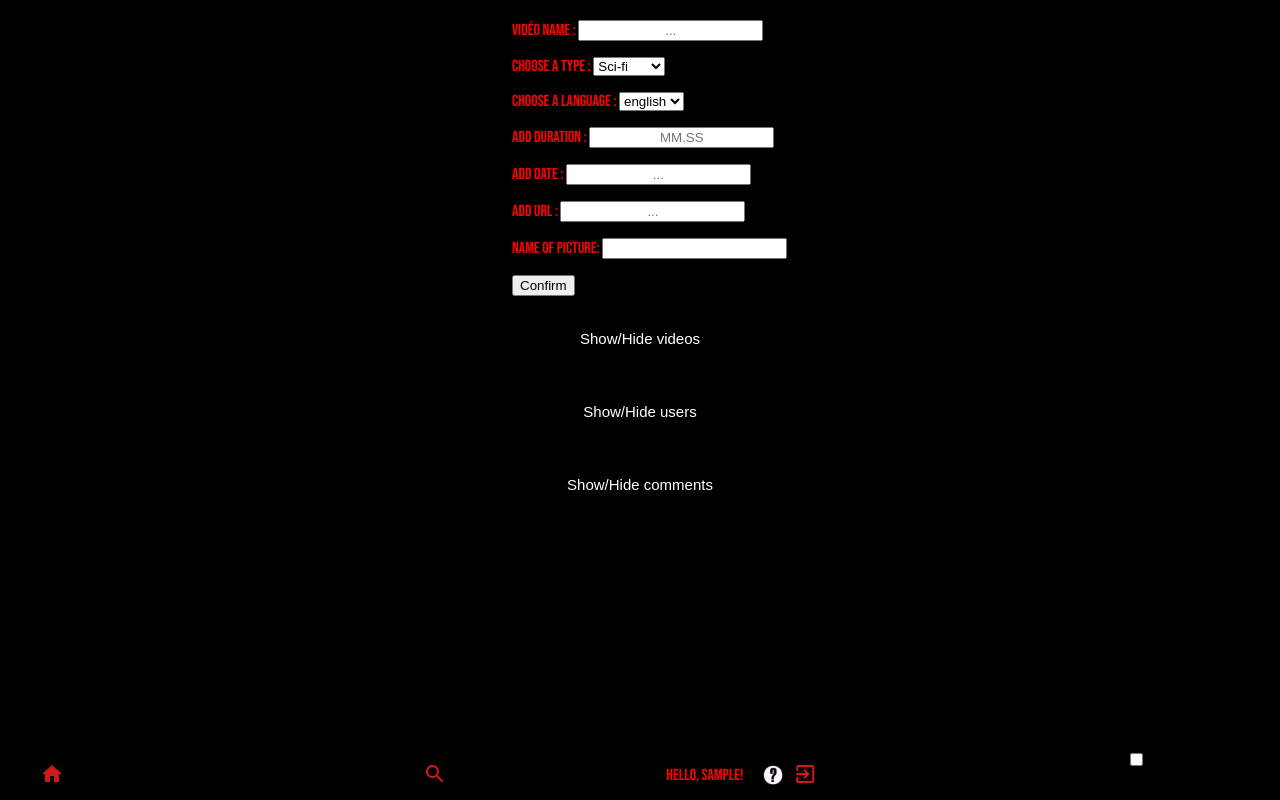
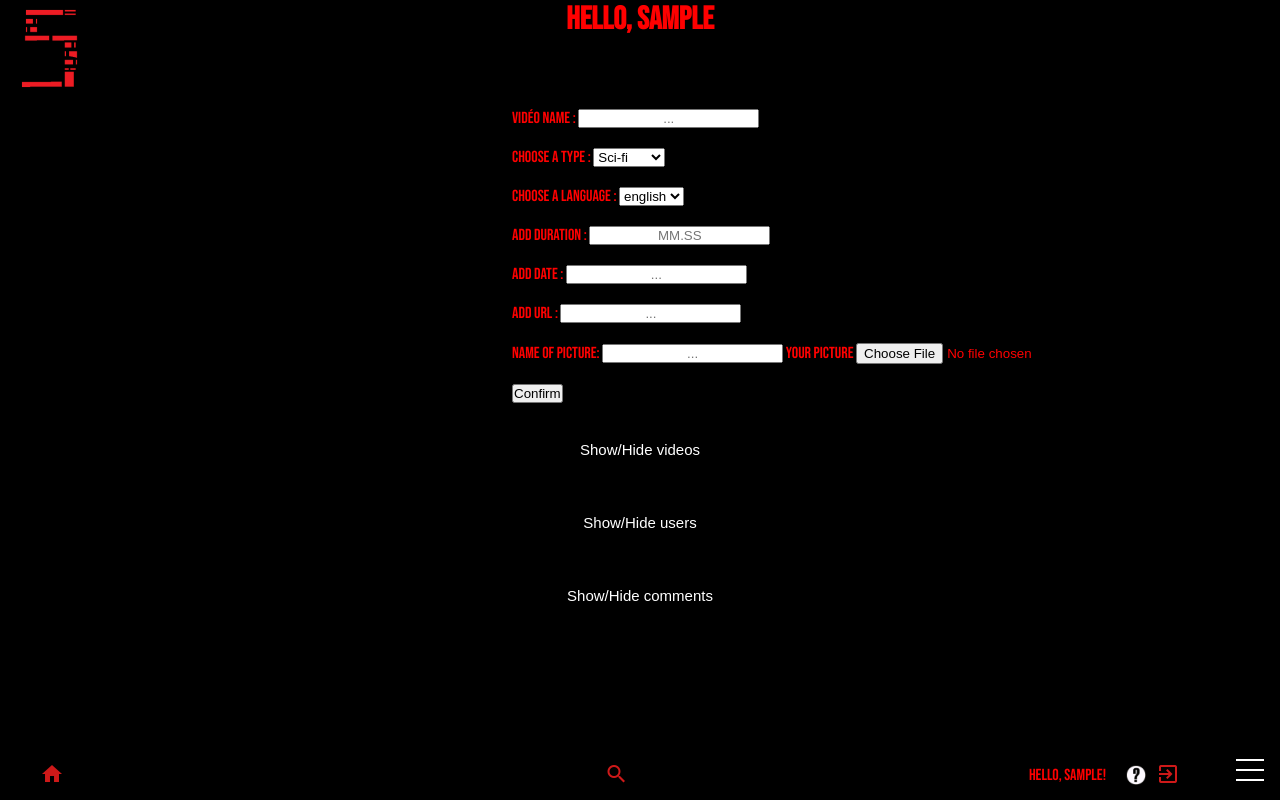
Before and after one commit to AlexJS6/SQRFLIX, a PHP site: page /admin.php in a window 1280 px wide. Run offline with PHP 8.4, Linux system fonts and the light colour scheme; the visitor is signed in with stand-in values (Sample User, id 1); tables that the repository leaves empty or names only in its code hold one stand-in row (values such as "Sample post").

Commit message:
Adding changes to back Office

```diff
--- a/admin.php
+++ b/admin.php
@@ -2,6 +2,7 @@
 session_start();
 if ($_SESSION['user_status'] === "admin") {
 /* ----------------------Get Database(sqrflix)--------------------- */
+
 include("data_base.php");
 ?>
 <!DOCTYPE html>
@@ -10,19 +11,21 @@ include("data_base.php");
     <meta charset="UTF-8">
     <meta name="viewport" content="width=device-width, initial-scale=1.0">
     <link rel="stylesheet" href="assets/css/style.css">
+    <link rel="stylesheet" href="assets/css/burger_menu.css">
     <link href="https://fonts.googleapis.com/icon?family=Material+Icons" rel="stylesheet">
     <title>SQRFLIX</title>
 </head>
 <body>
     <header id="main-header" class="main-header">
-<!-- <img id="logo-small" class="logo-small" src="assets/pictures/sqrflix-logo-small.png" alt="SQRFLIX Logo"> -->
+ <img id="logo-small" class="logo-small" src="assets/pictures/sqrflix-logo-small.png" alt="SQRFLIX Logo">
+ <h1 style="color:red; text-align: center; margin-bottom: 50px">Hello,  <?php echo $_SESSION['user'] ?></h1>
     </header>
-    <form action="admin.php" method="post" class="Admin_video">
-        <p>
+    <form action="admin.php" method="post" class="Admin_video" enctype="multipart/form-data">
+        <p style="margin-bottom: 20px">
             <label for="fname">vidéo name :</label>
             <input type="text" id="nom" name="name" placeholder="..." />
         </p>
-        <p>
+        <p style="margin-bottom: 20px">
         <label for="type">Choose a type :</label>
         <select id="type" name="type">
             <option value="Sci-fi">Sci-fi</option>
@@ -32,7 +35,7 @@ include("data_base.php");
             <option value="audi">Kids</option>
         </select>
         </p>
-        <p>
+        <p style="margin-bottom: 20px">
             <label for="type">Choose a language :</label>
             <select id="language" name="language">
                 <option value="english">english</option>
@@ -40,41 +43,90 @@ include("data_base.php");
                 <option value="dutch">dutch</option>
             </select>
         </p>
-        <p>
+        <p style="margin-bottom: 20px">
         <label for="type">add duration :</label>
         <input type="text" id="duration" name="duration" placeholder="MM.SS" />
         </p>
-        <p>
+        <p style="margin-bottom: 20px">
         <label for="type">Add date :</label>
         <input type="text" id="date" name="date" placeholder="..." />
         </p>
-        <p>
+        <p style="margin-bottom: 20px">
         <label for="type">add URL :</label>
         <input type="text" id="content" name="content" placeholder="..." />
         </p>
 
-        <p>
-        <label for="myfile">Name of picture:</label>
-        <input type="text" name="picture">
+        <p style="margin-bottom: 20px">
+        <label for="picture">Name of picture:</label>
+        <input type="text" name="picture" placeholder="..." />
+        <label for="pictureUpload">Your picture</label>
+        <input type="file" name="fileToUpload" id="fileToUpload" />
         </p>
         <p></p>
-        <input type="submit" id="submit" name="submit" value="Confirm" />
+        <input style="margin-bottom: 20px" type="submit" id="submit" name="submit" value="Confirm" />
         </p>
     </form>
     <?php
-		if (isset($_POST['name']))
+		if (isset($_POST['submit']))
 		{
-			$video_name = $_POST['name'];
-			$video_type = $_POST['type'];
-			$video_language = $_POST['language'];
-			$video_duration = $_POST['duration'];
-			$video_date = $_POST['date'];
-			$video_content = $_POST['content'];
-			$video_picture = $_POST['picture'];
+			$video_name = htmlspecialchars($_POST['name']);
+			$video_type = htmlspecialchars($_POST['type']);
+			$video_language = htmlspecialchars($_POST['language']);
+			$video_duration = htmlspecialchars($_POST['duration']);
+			$video_date = htmlspecialchars($_POST['date']);
+            $video_content = htmlspecialchars($_POST['content']);
+            $video_picture = htmlspecialchars($_POST['picture']);
 
-			$DB->exec("INSERT INTO videos (date_add, title, video_type, duration, video_language, content, photo) VALUES('$video_date', '$video_name', '$video_type', '$video_duration', '$video_language', '$video_content', '$video_picture')");
-		}
+			$DB->exec("INSERT INTO videos(date_add, title, video_type, duration, video_language, content, photo)VALUES('$video_date', '$video_name', '$video_type', '$video_duration', '$video_language', '$video_content', '$video_picture')");
 
+            /*$target_dir = "assets/pictures/movie_thumbnails";
+            $target_file = $target_dire . basename($_FILES['fileToUpload']['name']);
+            $uploadOk = 1;
+            $imageFileType = strtolower(pathinfo($target_file, PATHINFO_EXTENSION));
+
+            $check = getimagesize($_FILES['fileToUpload']['tmp_name']);
+            if ($check !== false)
+            {
+                echo 'file is an image - ' . $check['mime'] . '.';
+                $uploadOk = 1;
+            } else
+            {
+                echo 'File is not an image.';
+                $uploadOk = 0;
+            }
+        }
+
+        if (file_exists($target_file))
+        {
+            echo 'Sorry, file already exists.';
+            $uploadOk = 0;
+        }
+
+        if ($_FILES['fileToUpload']['size'] > 500 000)
+        {
+            echo 'Sorry, your file is too large.';
+            $uploadOk = 0;
+        }
+
+        if ($imageFileType != 'jpg' && $imageFileType != 'png' && $imageFileType != 'jpeg' && $imageFileType != 'gif')
+        {
+            echo 'Sorry, only JPG, JPEG, PNG & GIF files are allowed.';
+            $uploadOk = 0;
+        }
+
+        if ($uploadOk == 0)
+        {
+            echo 'Sorry, your file was not uploaded.';
+        } else
+        {
+            if (move_uploaded_file($_FILES['fileToUpload']['tmp_name'], $target_file))
+            {
+                echo 'The file ' . basename($_FILES['fileToUpload']['name']) . ' has been uploaded.';
+            } else
+            {
+                echo 'Sorry, there was an error uploading your file.';
+            }
+        }*/
 		/*$req->execute(array(
 			'date_add' => $video_date,
 			'title' => $video_name,
@@ -83,7 +135,8 @@ include("data_base.php");
 			'video_language' => $video_language,
 			'content' => $video_content,
 			'picture' => $video_picture
-		))*/
+        ))*/
+        }
 
     ?>
 
@@ -98,7 +151,7 @@ include("data_base.php");
         <?php
     while ($data = $req->fetch())
         {
-            echo '<p class="comment-date">' .  $data['title'] . ' created on ' . $data['date_add'] . '<a href="admin.php?title=' . $data['title'] .'">Delete</a></p>';
+            echo '<p class="comment-date">' .  $data['title'] . ' created on ' . $data['date_add'] . '<br><a href="admin.php?title=' . $data['title'] .'">Delete</a></p>';
         }
         $req->closeCursor();
 
@@ -123,7 +176,7 @@ include("data_base.php");
         <?php
     while ($data = $req->fetch())
         {
-            echo '<p class="comment-date">' .  $data['user'] . ' has the status of ' . $data['user_status'] . '<a href="admin.php?user=' . $data['user'] .'">Delete</a></p>';
+            echo '<p class="comment-date">' .  $data['user'] . ' has the status of ' . $data['user_status'] . '<br><a href="admin.php?user=' . $data['user'] .'">Delete</a></p>';
         }
 
         if (isset($_GET['user']))
@@ -150,7 +203,7 @@ include("data_base.php");
         <?php
     while ($data = $req->fetch())
         {
-            echo '<p class="comment-date">' .  $data['content'] . ' <strong>from: ' . $data['author'] . '</strong><a href="admin.php?comment_id=' . $data['id'] .'">Delete</a></p>';
+            echo '<p class="comment-date">' .  $data['content'] . ' <strong>from: ' . $data['author'] . '</strong><br><a href="admin.php?comment_id=' . $data['id'] .'">Delete</a></p>';
         }
 
         if (isset($_GET['comment_id']))
--- a/assets/css/style.css
+++ b/assets/css/style.css
@@ -16,6 +16,9 @@ body {
     width: 100%;
 }
 .redWriting {
+    color: red;
+}
+a {
     color: red;
 }
 /* ----------------------------SIGN IN and REGISTRATION ---------------------------------*/
@@ -536,11 +539,11 @@ input {
 }
 .category-section-homepage, a {
     text-decoration: none;
-    color: white;
+    color: red;
 }
 .category-section-homepage, a:visited {
     text-decoration: none;
-    color: white;
+    color: red;
 }
 .category-title-homepage {
     font-family: cocogoose;
--- a/data_base.php
+++ b/data_base.php
@@ -16,7 +16,7 @@
   }
   catch (Exception $e)
   {
-    die ('Erreur ' . $e->getMessage());
+    die('Erreur ' . $e->getMessage());
   }
 
 ?>
```
Also changed, not shown: videopage.php (+4 -3 lines).
